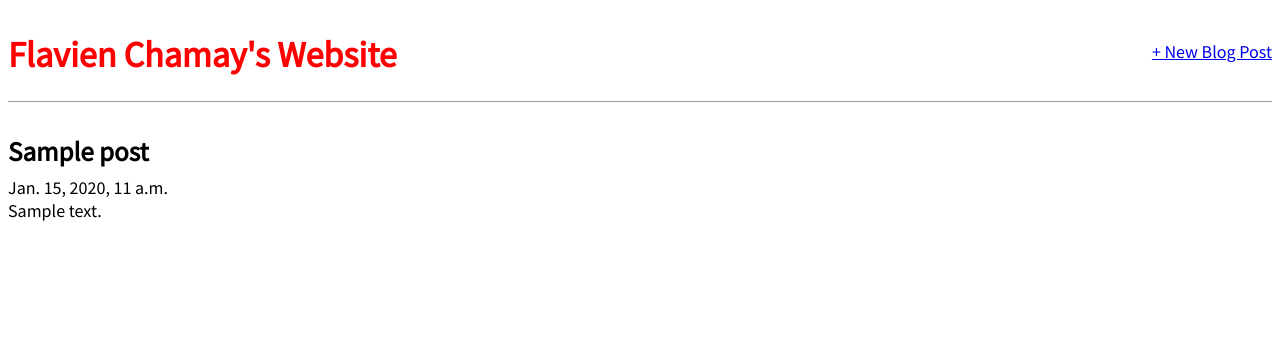
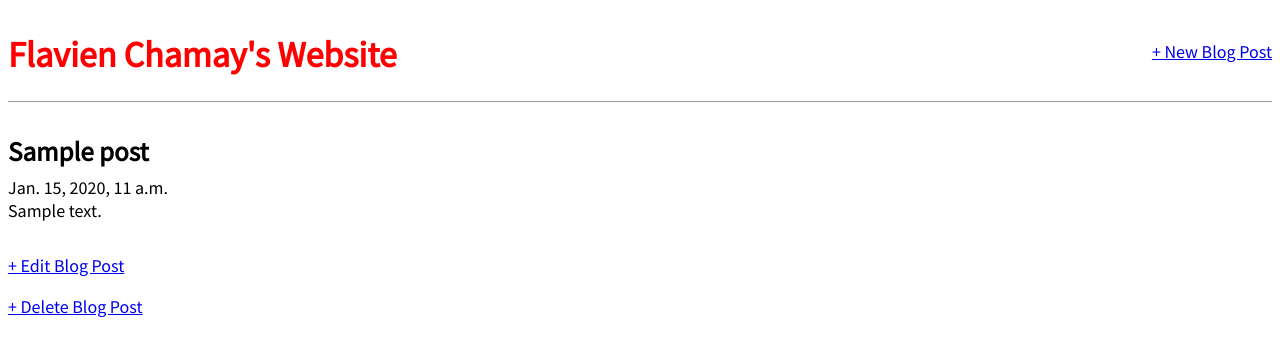
Before and after one commit to flavienChamay/flavienchamay-personal-website, a Django app: page /post/1/ in a window 1280 px wide. Shown: the top 362 px of the page. Run offline with Django 3.2, Linux system fonts and the light colour scheme; tables that the repository leaves empty hold one stand-in row (values such as "Sample post"); parts of the project's set-up code (start-up, migrations or seed data) failed here and were passed over.

Commit message:
Update, create and delete posts + tests

```diff
--- a/blog/urls.py
+++ b/blog/urls.py
@@ -5,13 +5,23 @@ This module manages the URLS of the blog application.
 """
 
 from django.urls import path
-from .views import BlogListView, BlogDetailView, BlogCreateView
+from .views import (
+    BlogListView,
+    BlogDetailView,
+    BlogCreateView,
+    BlogUpdateView,
+    BlogDeleteView,
+)
 
 urlpatterns = [
-    # Linking the creation of a blog post with the BlogCreateView view.
+    # Linking the deletion of a blog post with the BlogDeleteView view and the template post_delete.
+    path('post/<int:pk>/delete/', BlogDeleteView.as_view(), name='post_delete'),
+    # Linking the update of a blog post with the BlogUpdateView view and the template post_edit.
+    path('post/<int:pk>/edit/', BlogUpdateView.as_view(), name='post_edit'),
+    # Linking the creation of a blog post with the BlogCreateView view and the template post_new.
     path('post/new/', BlogCreateView.as_view(), name='post_new'),
-    # Linking a blog post with the BlogDetailView view.
+    # Linking a blog post with the BlogDetailView view and the template post_detail.
     path('post/<int:pk>/', BlogDetailView.as_view(), name='post_detail'),
-    # Linking the home page with the BlogListView view.
+    # Linking the home page with the BlogListView view and the template home.
     path('', BlogListView.as_view(), name='home'),
 ]
--- a/blog/views.py
+++ b/blog/views.py
@@ -3,9 +3,19 @@ This module manages the views of the blog application.
 
 :class BlogListView: The class view that will be used for the class Post in the home page.
 :class BlogDetailView: The class view that will be used for the class Post in the post_detail.html file.
+:class BlogCreateView: The class view that will be used for the class Post in the post_new.html file.
+:class BlogUpdateView: The class view that will be used for the class Post in the post_edit.html file.
+:class BlogDeleteView: The class view that will be used for the class Post in the post_delete.html file.
 """
 
 from django.views.generic import ListView, DetailView
+from django.views.generic.edit import (
+    CreateView,
+    UpdateView,
+    DeleteView,
+)
+from django.urls import reverse_lazy
+
 from .models import Post
 
 
@@ -45,3 +55,30 @@ class BlogCreateView(CreateView):
     model = Post
     template_name = 'post_new.html'
     fields = ['title', 'body']
+
+
+class BlogUpdateView(UpdateView):
+    """
+    Class view that links the Post class to the post_edit.html template file.
+
+    :var model Post: The model of the UpdateView.
+    :var template_name str: The template used for this view.
+    :var fields list: List of the fields used to update a post.
+    """
+
+    model = Post
+    template_name = 'post_edit.html'
+    fields = ['title', 'body']
+
+class BlogDeleteView(DeleteView):
+    """
+    Class view that links the Post class to the post_delete.html template file.
+
+    :var model Post: The model used for the DeleteView.
+    :var template_name str: The template used for this view.
+    :var fields list: List of the fields ussed to delete a post.
+    """
+
+    model = Post
+    template_name = 'post_delete.html'
+    success_url = reverse_lazy('home')
--- a/config/urls.py
+++ b/config/urls.py
@@ -12,16 +12,17 @@ Class-based views
 Including another URLconf
     1. Import the include() function: from django.urls import include, path
     2. Add a URL to urlpatterns:  path('blog/', include('blog.urls'))
-"""
-"""
+
 This module links all the apps to the website.
 
 :var urlpatterns list: List of all URLS links for the website.
 """
+
 from django.contrib import admin
 from django.urls import path, include
 
 urlpatterns = [
-    path('admin/', admin.site.urls),
+    path('admin/', admin.site.urls), # Link to the URL of the site administration.
+    path('accounts/', include('django.contrib.auth.urls')), # Link to the URL for login.
     path('', include('blog.urls')), # Link to the URLS of the blog app.
 ]
--- a/templates/post_detail.html
+++ b/templates/post_detail.html
@@ -8,4 +8,6 @@
   <p>{{ object.body }}</p>
 </div>
 
+<p><a href="{% url 'post_edit' post.pk %}">+ Edit Blog Post</a></p>
+<p><a href="{% url 'post_delete' post.pk %}">+ Delete Blog Post</a></p>
 {% endblock content %}
```
Also changed, not shown: blog/tests.py (+56 -0 lines), templates/post_delete.html (added, +9 -0 lines), templates/post_edit.html (added, +9 -0 lines).
